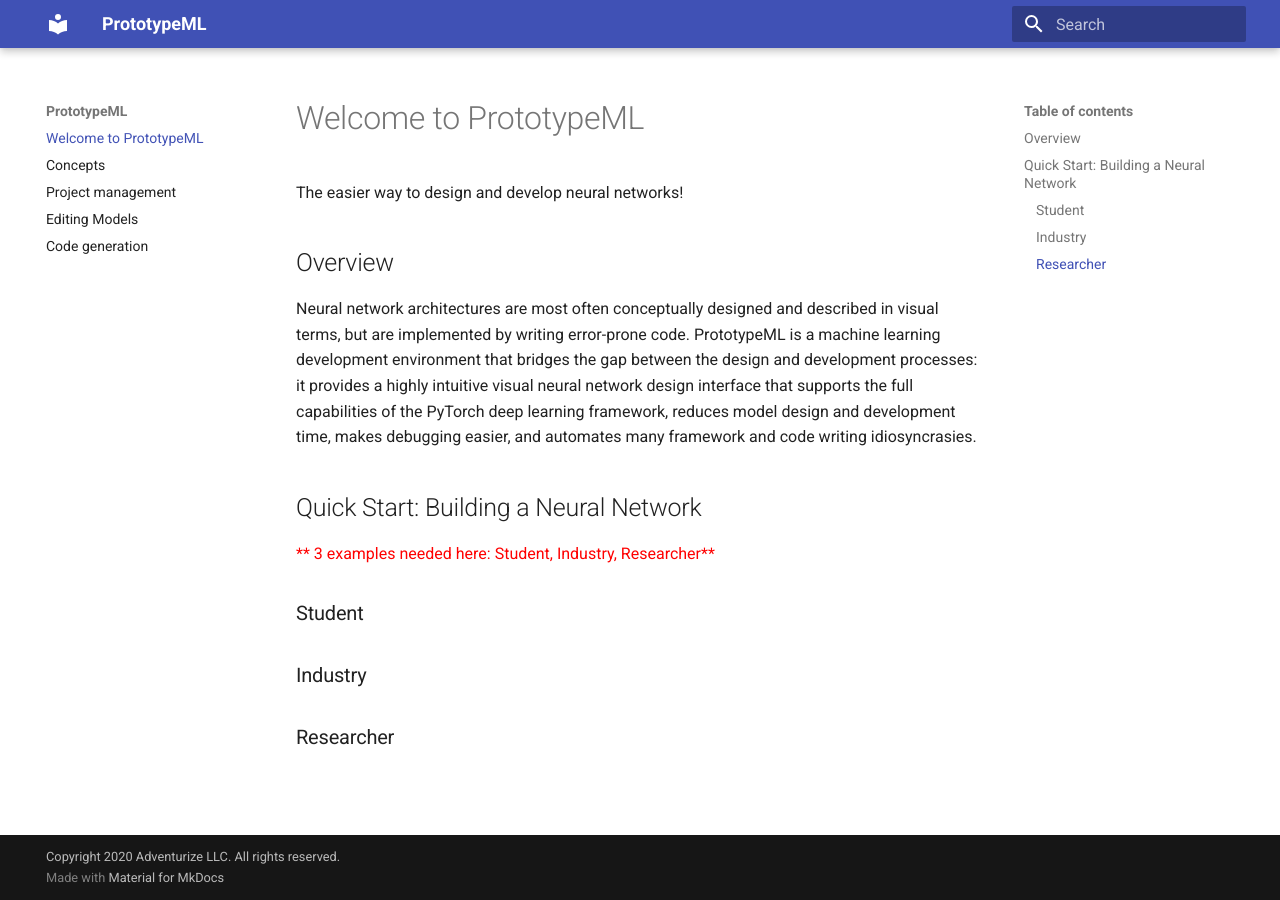
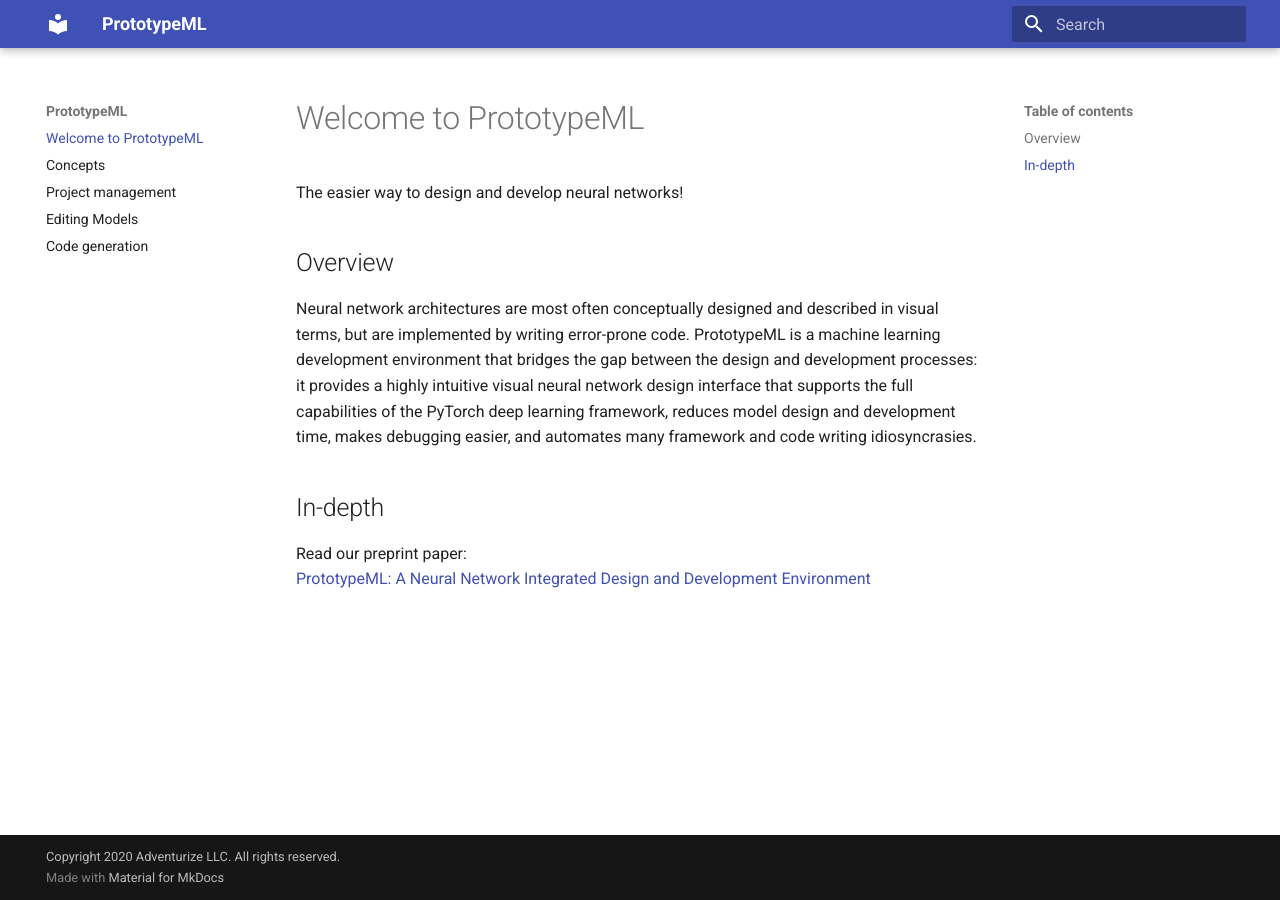
Before and after one commit to PrototypeML/PrototypeML, an MkDocs documentation site: the page built from docs/index.md, in a window 1280 px wide. Built offline with MkDocs 1.6.1 and Material for MkDocs 9.7.7, drawn with Linux system fonts in a browser that asks for light colours.

Commit message:
Homepage: Point to preprint paper for now, instead of student, industry, research examples

```diff
--- a/docs/index.md
+++ b/docs/index.md
@@ -3,6 +3,7 @@
 The easier way to design and develop neural networks!
 
 ## Overview
+
 Neural network architectures are most often conceptually designed and described
 in visual terms, but are implemented by writing error-prone code. PrototypeML is
 a machine learning development environment that bridges the gap between
@@ -11,8 +12,7 @@
 PyTorch deep learning framework, reduces model design and development time,
 makes debugging easier, and automates many framework and code writing idiosyncrasies.
 
-## Quick Start: Building a Neural Network
-<span style="color:#ff0000">** 3 examples needed here: Student, Industry, Researcher**</span>
-### Student
-### Industry
-### Researcher
+## In-depth
+
+Read our preprint paper:<br>
+     [PrototypeML: A Neural Network Integrated Design and Development Environment](https://arxiv.org/abs/2007.01097)
```
